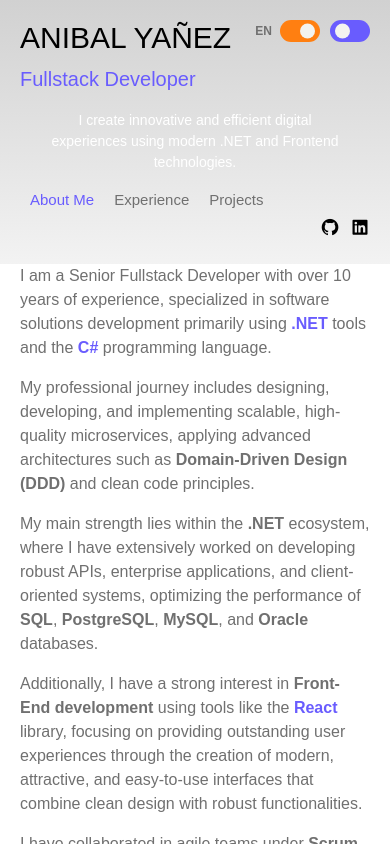
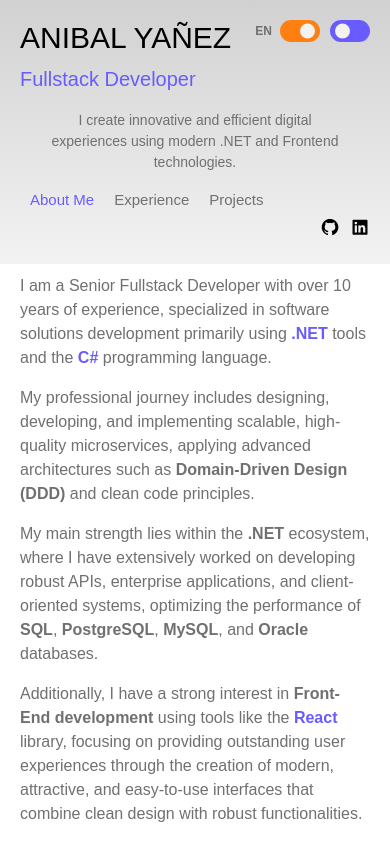
Before and after one commit to Anibaliym/my-portfolio-app-frontend, a React (Vite) app in the folder my-portfolio-app/: page /about in a window 390 px wide. Built offline with nearby package versions, Linux system fonts and the light colour scheme.

Commit message:
code fix

```diff
--- a/my-portfolio-app/src/assets/css/Responsive.css
+++ b/my-portfolio-app/src/assets/css/Responsive.css
@@ -70,7 +70,7 @@
     }
 
     .about-container {
-        margin-top: 0px;
+        margin-top: 10px;
         padding: 0px 20px;
         margin-bottom: 150px;
     }
@@ -114,8 +114,6 @@
 
     .text-description {
         text-align: center;
-        color: white;
         padding: 0px 20px 0px 20px;
     }
-
 }
```
Also changed, not shown: my-portfolio-app/src/assets/css/Index.css (+0 -37 lines).
